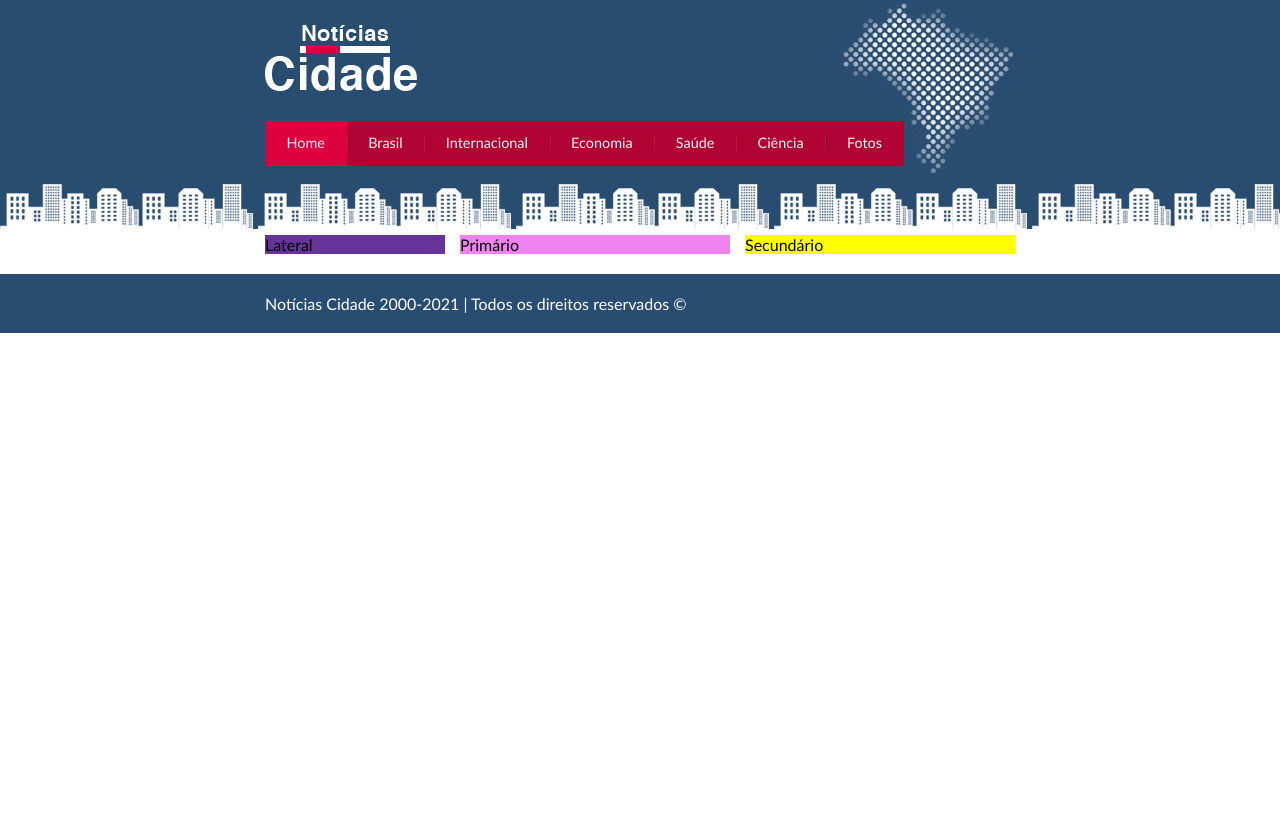
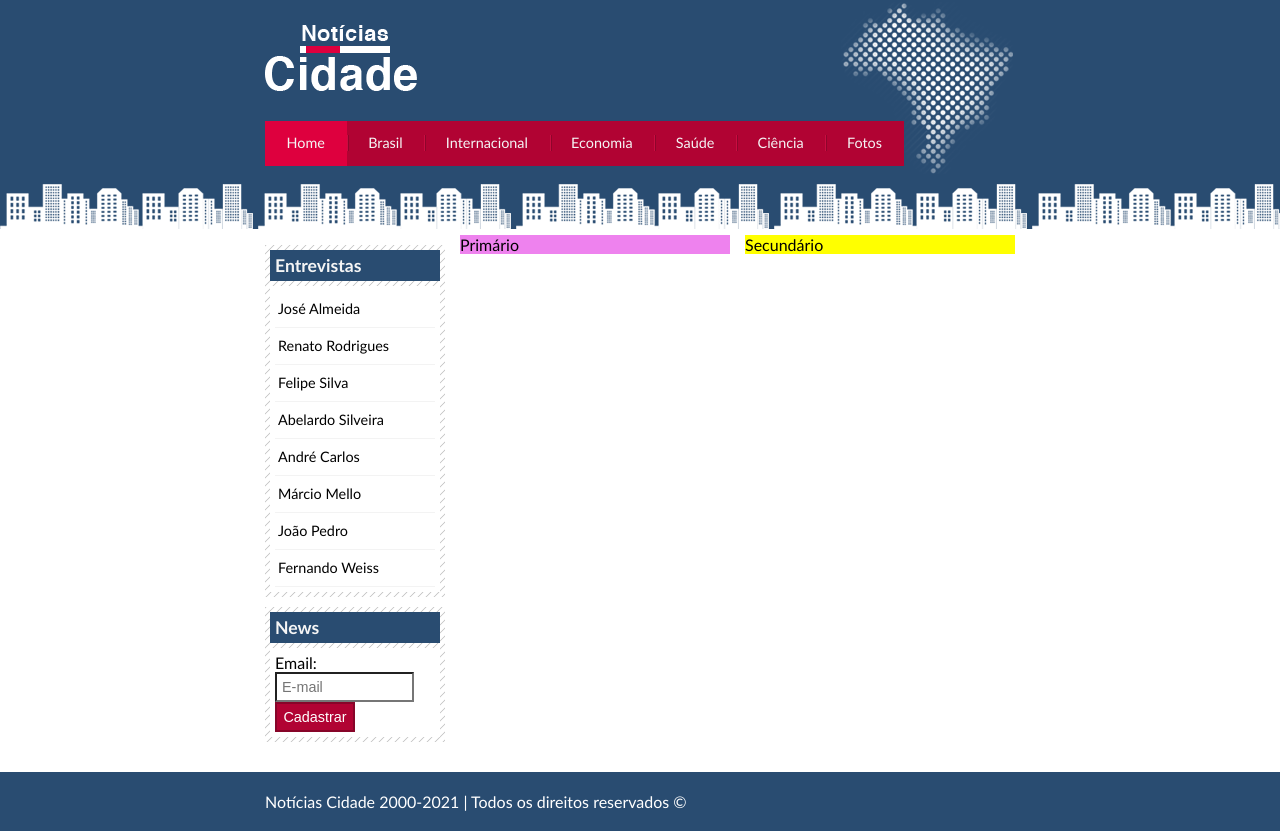
Before and after one commit to devlari/Curso-Udemy, a plain HTML site: page CSS/Projetos/Projeto Notícias Cidade/index.html in a window 1280 px wide. Before the commit the page ends 800 px from the top, so only its background shows below. Drawn offline with Linux system fonts and the light colour scheme.

Commit message:
Andamento no projeto Notícias Cidade

```diff
--- a/CSS/Projetos/Projeto Notícias Cidade/css/estilo.css
+++ b/CSS/Projetos/Projeto Notícias Cidade/css/estilo.css
@@ -77,10 +77,25 @@ body.fotos #navegacao-topo a#fotos{
     background: #f5f5f5;
 }
 
+#lateral{
+    width:180px;
+    float: left;
+    margin: 0 0 20px -750px;
+}
+
 #primario{
     width:270px;
     float: left;
     background: violet;
+    margin: 0 0 20px 195px;
+}
+
+#duas-colunas #primario{
+    width:555px;
+}
+
+#uma-coluna #primario{
+    width:750px;
     margin: 0 0 20px 195px;
 }
 
@@ -91,11 +106,60 @@ body.fotos #navegacao-topo a#fotos{
     background: yellow;
 }
 
-#lateral{
-    width:180px;
-    float: left;
-    background: rebeccapurple;
-    margin: 0 0 20px -750px;
+.caixa{
+    background: #f3f3f3 url(../img/fundo-caixa.png);
+    margin: 10px 0;
+    padding: 5px;
+}
+
+h2{
+    font-size: 1.1em;
+    background: #294c71;
+    color: whitesmoke;
+    padding: 5px;
+}
+
+.caixa-conteudo{
+    background: white;
+    padding: 5px;
+    margin-top:5px;
+}
+
+/* *** Formater menus laterais */
+#lateral ul a{
+    font-size: 0.9em;
+    padding: 3px;
+    display: block;
+    line-height: 30px;
+    color: #000;
+    text-decoration: none;
+    border-bottom: 1px solid #f3f3f3;
+}
+
+#lateral ul a:hover{
+    color: #a1a1a1;
+    background: #f9f9f9 url(../img/marcador.png) no-repeat left center;
+    padding-left: 20px;
+}
+
+/* *** Formatando formulários *** */
+label{
+    display: block;
+    cursor: pointer;
+}
+
+input{
+    padding: 5px;
+    width:125px;
+    font-size: 0.9em;
+    background: #fff;
+}
+
+input.submit{
+    width:80px;
+    color:#fff;
+    background-color: #b10333;
+    border: 2px solid #870529;
 }
 
 
--- a/CSS/Projetos/Projeto Notícias Cidade/index.html
+++ b/CSS/Projetos/Projeto Notícias Cidade/index.html
@@ -42,7 +42,43 @@
 
                 <div id="primario">Primário</div>
                 <div id="secundario">Secundário</div>
-                <div id="lateral">Lateral</div>
+
+                <div id="lateral">
+
+                    <div class="caixa">
+                        <h2>Entrevistas</h2>
+                        <div class="caixa-conteudo">
+                            <ul>
+                                <li><a href="">José Almeida</a></li>
+                                <li><a href="">Renato Rodrigues</a></li>
+                                <li><a href="">Felipe Silva</a></li>
+                                <li><a href="">Abelardo Silveira</a></li>
+                                <li><a href="">André Carlos</a></li>
+                                <li><a href="">Márcio Mello</a></li>
+                                <li><a href="">João Pedro</a></li>
+                                <li><a href="">Fernando Weiss</a></li>
+                            </ul>
+                        </div>
+                    </div>
+
+                    <div class="caixa">
+                        <h2>News</h2>
+                        <div class="caixa-conteudo">
+
+                            <form>
+                                <div>
+                                    <label for="email">Email:</label>
+                                    <input type="email" name="email" id="email" placeholder="E-mail">
+                                </div>
+                                <div>
+                                    <input class="submit" type="submit" value="Cadastrar">
+                                </div>
+                            </form>
+
+                        </div>
+                    </div>
+
+                </div>
 
             </div>
 
```
